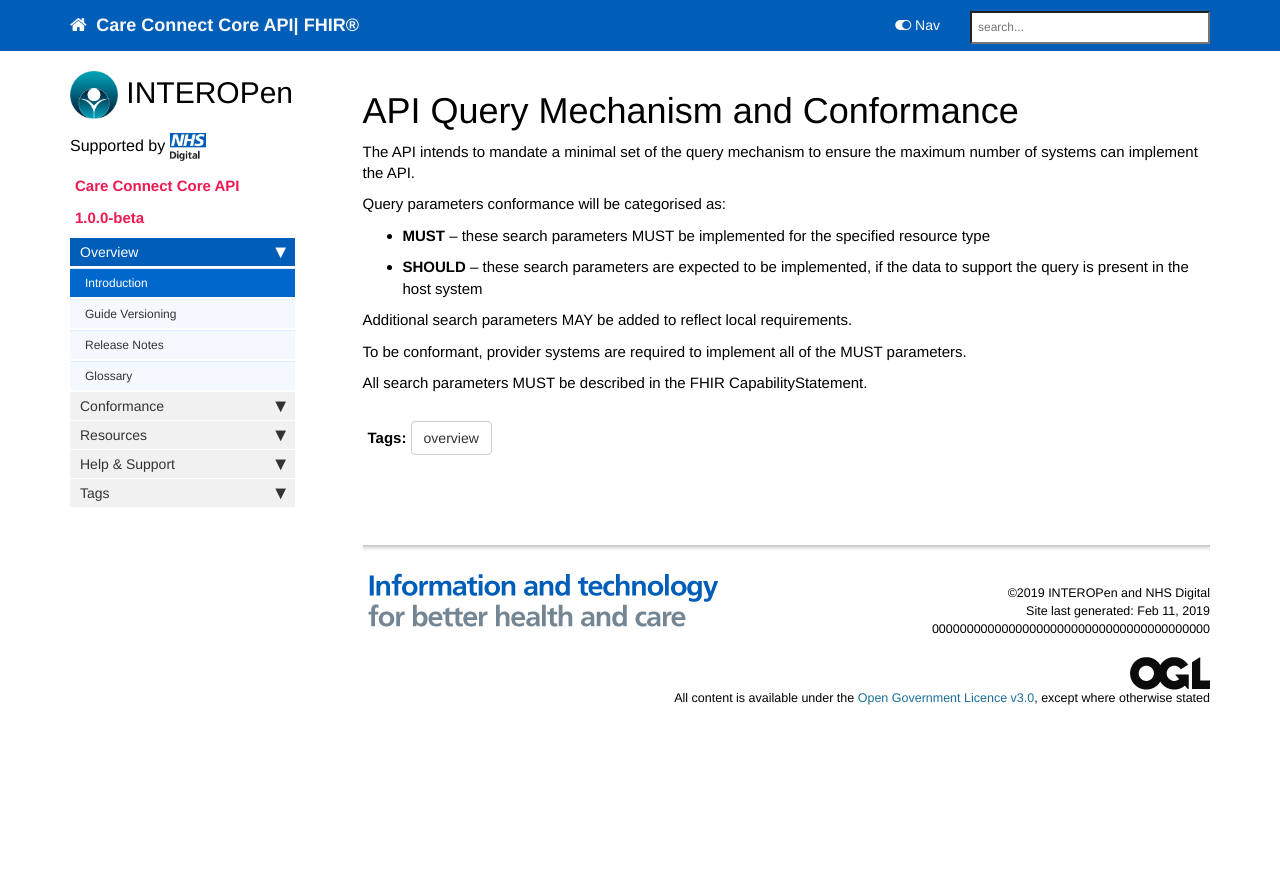
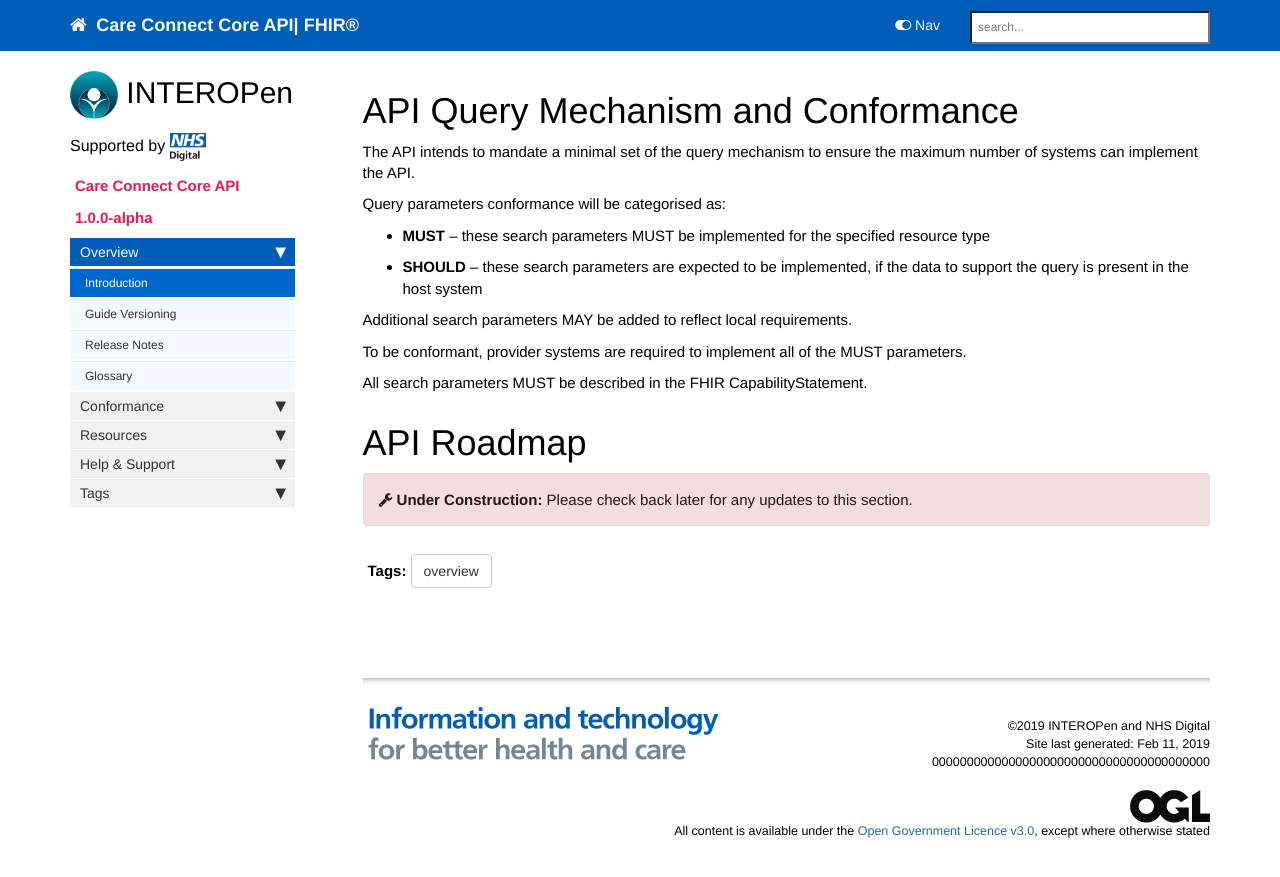
Before and after one commit to nhsconnect/CareConnect-API-Core, a Jekyll site: the page built from index.md, in a window 1280 px wide and 900 px high, scrolled down 1164 px. Shown: the top 877 px of the window. Built offline with Jekyll 4.4.1, drawn with Linux system fonts in a browser that asks for light colours; nearby versions of some CDN libraries; comment, search, counter and statistics services are not loaded; before the commit the page ends 1931 px from its top, so only the background shows below that.

Commit message:
api proposed to be alpha release + add roadmap section to intro

```diff
--- a/_data/sidebars/overview_sidebar.yml
+++ b/_data/sidebars/overview_sidebar.yml
@@ -1,7 +1,7 @@
 entries:
 - title: Care Connect Core API
   product: Care Connect Core API
-  version: 1.0.0-beta
+  version: 1.0.0-alpha
   levels: one
   folders:
 
--- a/index.md
+++ b/index.md
@@ -131,6 +131,10 @@ To be conformant, provider systems are required to implement all of the MUST par
 All search parameters MUST be described in the FHIR CapabilityStatement.
 
 
+# API Roadmap #
+
+{% include custom/under.construction.html content="Please check back later for any updates to this section." %}
+
 
 <!--
 
```
